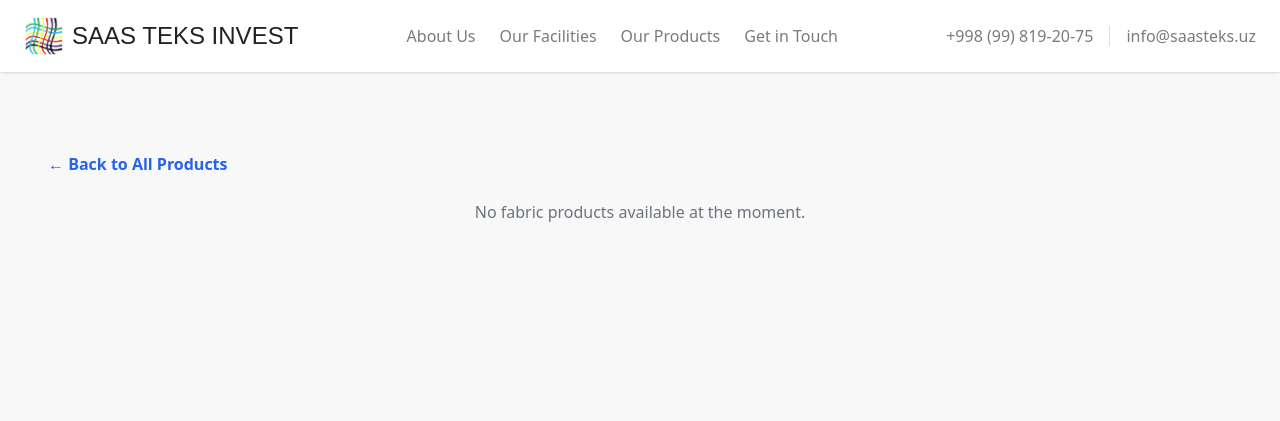
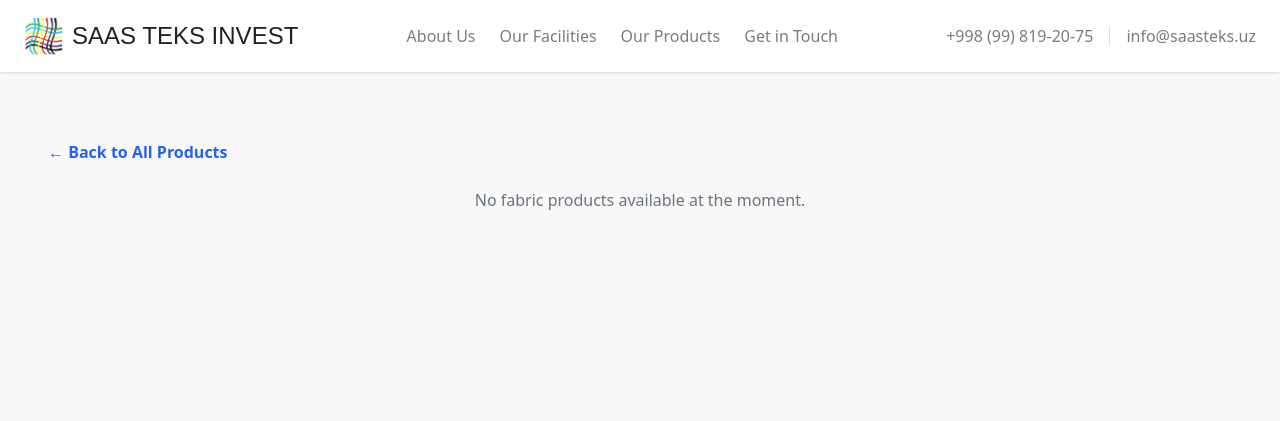
Before and after one commit to Hondamiras/SAAS, a Django app: page /fabrics/ in a window 1280 px wide. Shown: the top 421 px of the page. Run offline with Django 5.2, Linux system fonts and the light colour scheme; data that the repository does not hold is empty; some libraries are stand-ins or nearby versions; some web fonts are replaced.

Commit message:
paddings

```diff
--- a/templates/fabrics.html
+++ b/templates/fabrics.html
@@ -2,7 +2,7 @@
 {% load static %}
 
 {% block content %}
-<section class="py-8">
+<section class="py-5">
     <div class="container mx-auto px-6 lg:px-12">
         <!-- Back Button -->
         <div class="mb-6">
```
